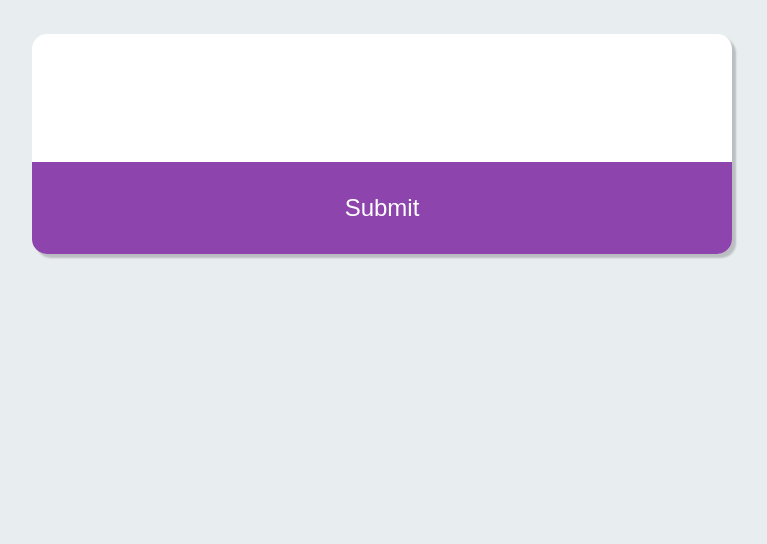
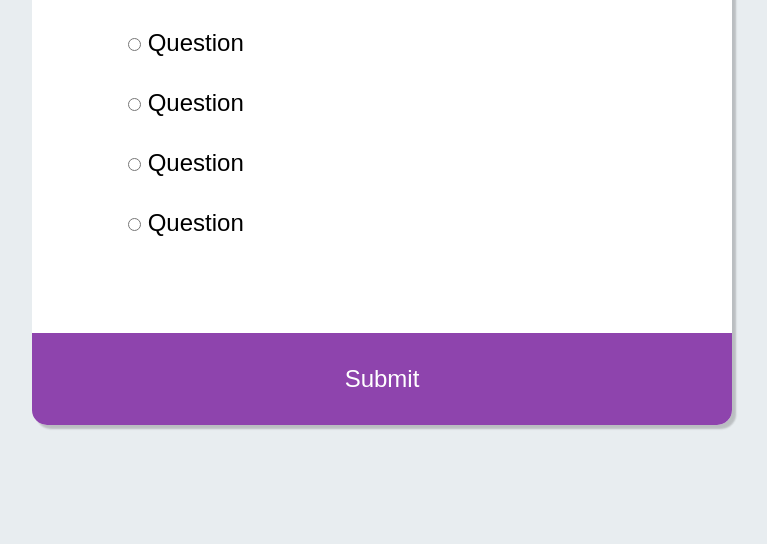
Before and after one commit to Nupur2001/Quiz-App, a plain HTML site: page index.html in a window 1280 px wide. Shown: the part 256-800 px from the top of the page, without its empty margins (258-1025 px from the left). Drawn offline with Linux system fonts and the light colour scheme; a web font is replaced by a local one.

Commit message:
Update index.html

```diff
--- a/index.html
+++ b/index.html
@@ -9,14 +9,25 @@
   <body>
     <div class="container">
       <div class="quizContainer">
-        <!-- <h1 class="question">Which language runs in a web browser?</h1>
+        <h1 class="question">Question</h1>
         <ul>
-            <li><input type="radio" class="input"/>Java</li>
-            <li><input type="radio" class="input" />C</li>
-            <li><input type="radio" class="input" />Python</li>
-            <li><input type="radio" class="input" />JavaScript</li>
-        </ul> -->
-
+          <li>
+            <input type="radio" name="answer" id="a" class="answer" />
+            <label for="a" id="a_text">Question</label>
+          </li>
+          <li>
+            <input type="radio" name="answer" id="a" class="answer" />
+            <label for="a" id="a_text">Question</label>
+          </li>
+          <li>
+            <input type="radio" name="answer" id="a" class="answer" />
+            <label for="a" id="a_text">Question</label>
+          </li>
+          <li>
+            <input type="radio" name="answer" id="a" class="answer" />
+            <label for="a" id="a_text">Question</label>
+          </li>
+        </ul>
       </div>
       <button class="btn">Submit</button>
     </div>
```
